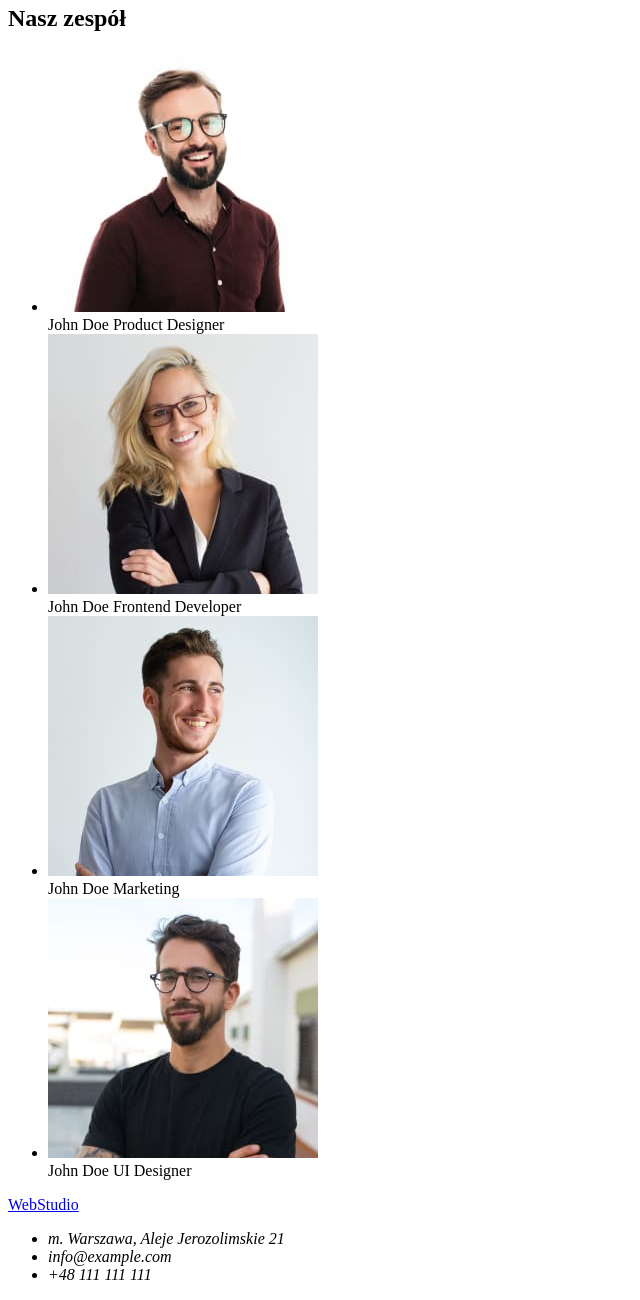
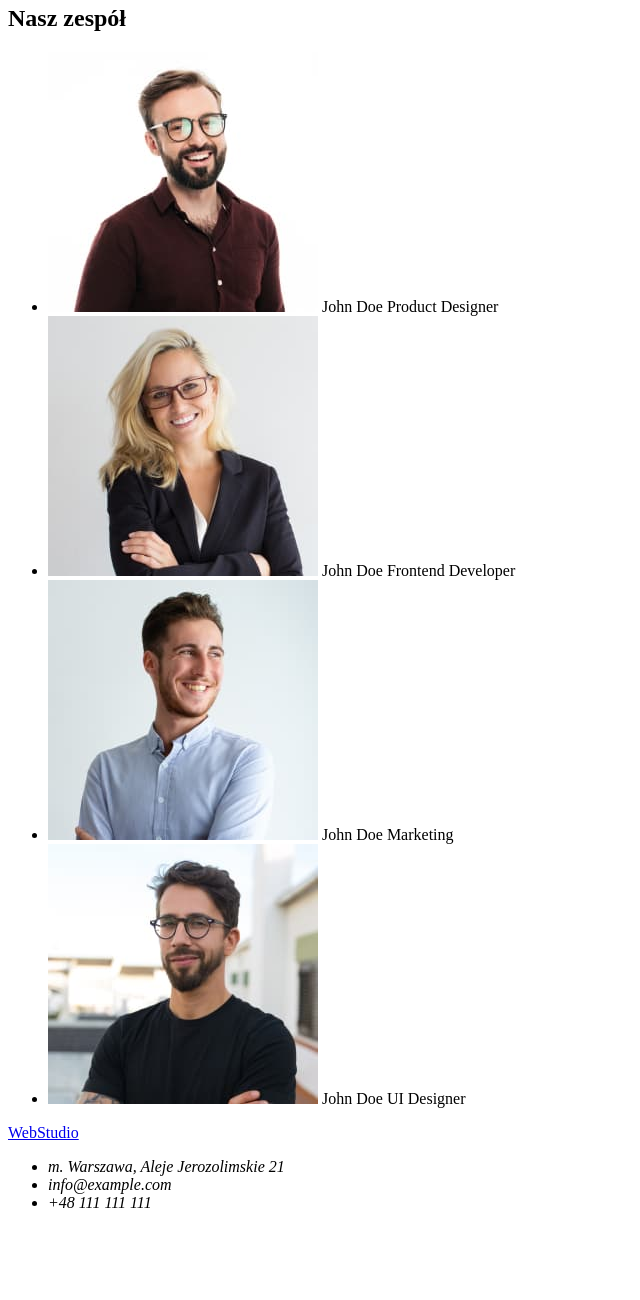
Before and after one commit to sadkooski/goit-markup-hw-01, a plain HTML site: page index.html in a window 1280 px wide. Shown: the part 1526-2826 px from the top of the page, without its empty margins (0-640 px from the left). After the commit the page ends 2754 px from the top, so only its background shows below. Drawn offline with Linux system fonts and the light colour scheme.

Commit message:
Poprawki

```diff
--- a/index.html
+++ b/index.html
@@ -104,9 +104,8 @@
                 width="270"
                 height="260"
               />
-              <figcaption>
-                <span>John Doe</span> <span>Product Designer</span>
-              </figcaption>
+
+              <span>John Doe</span> <span>Product Designer</span>
             </div>
           </li>
           <li>
@@ -117,9 +116,8 @@
                 width="270"
                 height="260"
               />
-              <figcaption>
-                <span>John Doe</span> <span>Frontend Developer</span>
-              </figcaption>
+
+              <span>John Doe</span> <span>Frontend Developer</span>
             </div>
           </li>
           <li>
@@ -130,9 +128,8 @@
                 width="270"
                 height="260"
               />
-              <figcaption>
-                <span>John Doe</span> <span>Marketing</span>
-              </figcaption>
+
+              <span>John Doe</span> <span>Marketing</span>
             </div>
           </li>
           <li>
@@ -143,9 +140,8 @@
                 width="270"
                 height="260"
               />
-              <figcaption>
-                <span>John Doe</span> <span>UI Designer</span>
-              </figcaption>
+
+              <span>John Doe</span> <span>UI Designer</span>
             </div>
           </li>
         </ul>
```
